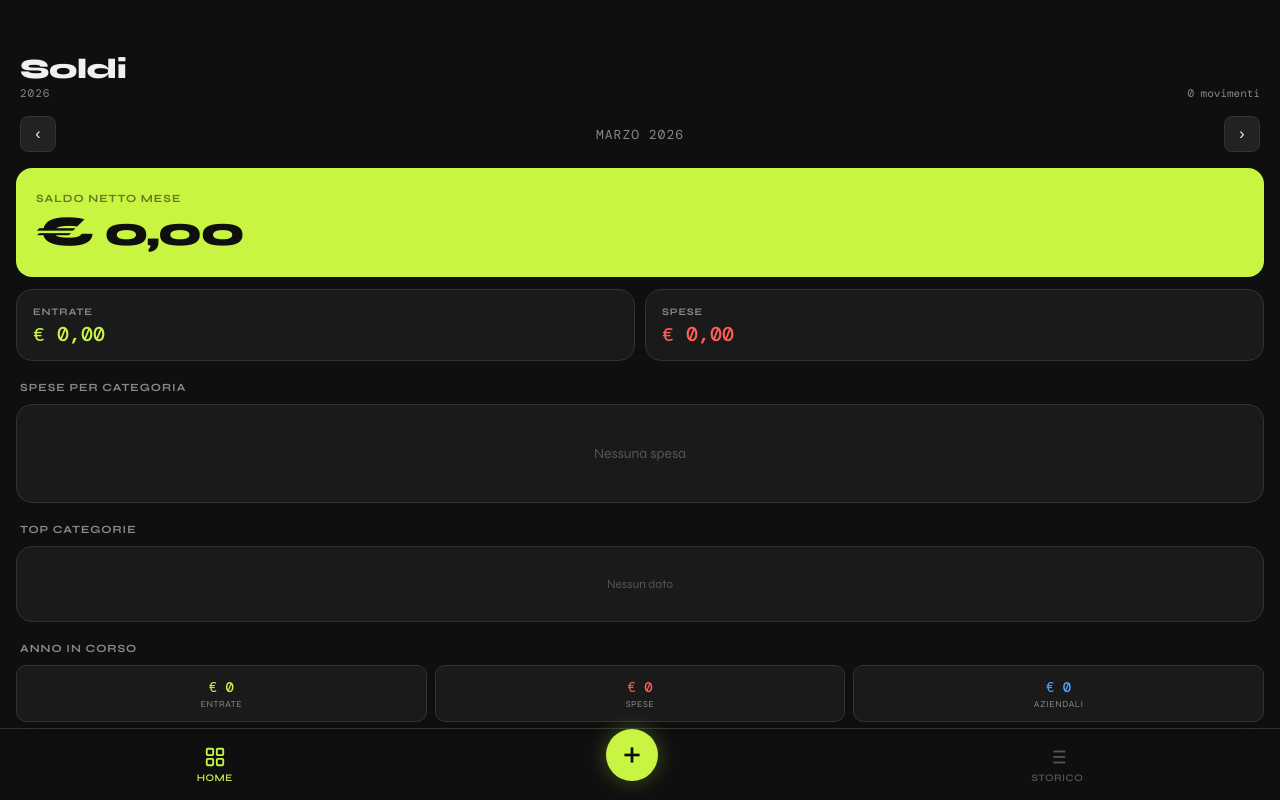
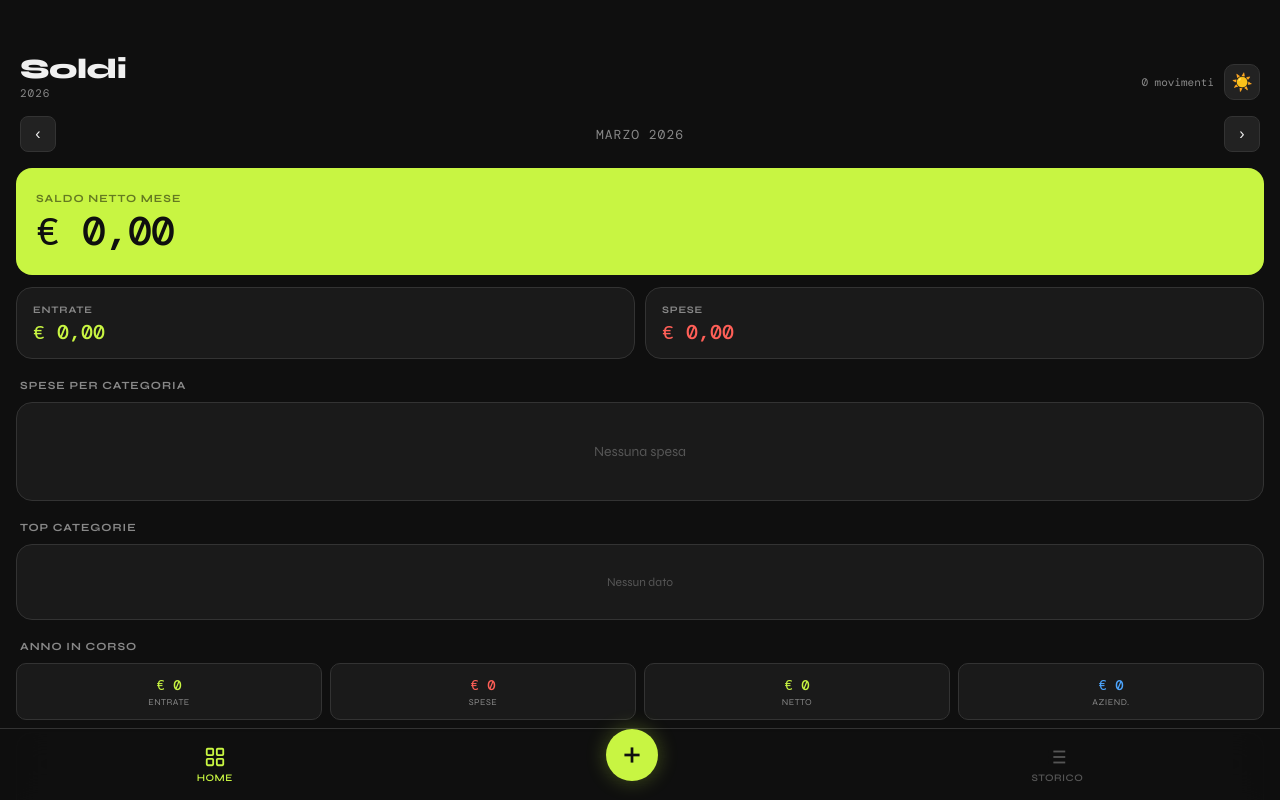
Before and after one commit to Fangwolf95/my-finance-app, a plain HTML site: page index.html in a window 1280 px wide. Drawn offline with nearby package versions, Linux system fonts and the light colour scheme.

Commit message:
Add files via upload

```diff
--- a/index.html
+++ b/index.html
@@ -34,7 +34,41 @@
     --nav-h: 72px;
     --font-display: 'Syne', sans-serif;
     --font-mono: 'DM Mono', monospace;
-  }
+    --nav-bg: rgba(15,15,15,0.92);
+    --modal-overlay: rgba(0,0,0,0.7);
+  }
+
+  body.light {
+    --bg: #f5f5f2;
+    --bg2: #ffffff;
+    --bg3: #ebebea;
+    --bg4: #dededd;
+    --border: #d0d0ce;
+    --text: #1a1a1a;
+    --text2: #666666;
+    --text3: #aaaaaa;
+    --accent: #7ab800;
+    --accent-dim: rgba(122,184,0,0.12);
+    --accent-dim2: rgba(122,184,0,0.06);
+    --red: #d93025;
+    --red-dim: rgba(217,48,37,0.10);
+    --blue: #1a73e8;
+    --blue-dim: rgba(26,115,232,0.10);
+    --orange: #e37400;
+    --orange-dim: rgba(227,116,0,0.10);
+    --nav-bg: rgba(245,245,242,0.92);
+    --modal-overlay: rgba(0,0,0,0.4);
+  }
+
+  body.light .balance-card { background: var(--accent); }
+  body.light .balance-amount { color: #fff; }
+  body.light .balance-label { color: rgba(255,255,255,0.7); }
+  body.light .nav-btn.add-btn { background: var(--accent); box-shadow: 0 0 20px rgba(122,184,0,0.25); }
+  body.light .toggle.on { background: var(--accent); border-color: var(--accent); }
+  body.light .toggle.on .toggle-thumb { background: #fff; }
+  body.light .type-btn.active.income { background: var(--accent); color: #fff; }
+  body.light .save-btn { color: #fff; }
+  body.light .btn-save { color: #fff; }
 
   * { margin: 0; padding: 0; box-sizing: border-box; -webkit-tap-highlight-color: transparent; }
 
@@ -85,7 +119,7 @@
     position: fixed;
     bottom: 0; left: 0; right: 0;
     height: var(--nav-h);
-    background: rgba(15,15,15,0.92);
+    background: var(--nav-bg);
     backdrop-filter: blur(20px);
     -webkit-backdrop-filter: blur(20px);
     border-top: 1px solid var(--border);
@@ -181,13 +215,15 @@
     margin-bottom: 6px;
   }
   .balance-amount {
-    font-size: 42px;
-    font-weight: 800;
+    font-family: var(--font-mono);
+    font-size: clamp(24px, 8vw, 40px);
+    font-weight: 500;
     color: #0f0f0f;
-    letter-spacing: -2px;
+    letter-spacing: -1px;
     line-height: 1;
-  }
-  .balance-amount.negative { color: rgba(0,0,0,0.6); }
+    word-break: break-all;
+  }
+  .balance-amount.negative { color: rgba(0,0,0,0.5); }
 
   .stats-row {
     display: grid;
@@ -598,7 +634,7 @@
     display: none;
     position: fixed;
     inset: 0;
-    background: rgba(0,0,0,0.7);
+    background: var(--modal-overlay);
     backdrop-filter: blur(4px);
     z-index: 200;
     align-items: flex-end;
@@ -756,7 +792,7 @@
   /* anno section */
   .year-stats {
     display: grid;
-    grid-template-columns: repeat(3, 1fr);
+    grid-template-columns: repeat(4, 1fr);
     gap: 8px;
     margin-bottom: 12px;
   }
@@ -782,6 +818,31 @@
   }
 
   input[type="hidden"] { display: none; }
+
+  /* theme toggle btn */
+  .theme-btn {
+    width: 36px; height: 36px;
+    background: var(--bg3);
+    border: 1px solid var(--border);
+    border-radius: 10px;
+    display: flex; align-items: center; justify-content: center;
+    cursor: pointer;
+    font-size: 17px;
+    flex-shrink: 0;
+    transition: background 0.2s;
+  }
+
+  /* anno chart */
+  .anno-chart-wrap { overflow-x: auto; }
+  .anno-chart-wrap::-webkit-scrollbar { display: none; }
+  .anno-svg { display: block; }
+  .anno-bar-income { fill: var(--accent); opacity: 0.85; }
+  .anno-bar-expense { fill: var(--red); opacity: 0.7; }
+  .anno-line { fill: none; stroke: var(--blue); stroke-width: 1.5; stroke-linecap: round; stroke-linejoin: round; }
+  .anno-dot { fill: var(--blue); }
+  .anno-label { font-family: var(--font-mono); font-size: 9px; fill: var(--text3); text-anchor: middle; }
+  .anno-label-cur { fill: var(--text2); font-weight: 500; }
+  .anno-zero { stroke: var(--border); stroke-width: 1; stroke-dasharray: 3 3; }
 </style>
 </head>
 <body>
@@ -796,8 +857,9 @@
       <div class="topbar-title">Soldi</div>
       <div class="topbar-sub" id="dash-year-label">2025</div>
     </div>
-    <div style="font-size:11px;color:var(--text2);font-family:var(--font-mono);text-align:right;">
+    <div style="font-size:11px;color:var(--text2);font-family:var(--font-mono);text-align:right;display:flex;align-items:center;gap:10px">
       <div id="dash-tx-count">0 movimenti</div>
+      <button class="theme-btn" id="theme-btn" onclick="toggleTheme()" title="Cambia tema">☀️</button>
     </div>
   </div>
   <div class="scroll-area">
@@ -851,8 +913,10 @@
     <!-- anno -->
     <div class="section-title">Anno in corso</div>
     <div class="year-stats" id="year-stats"></div>
-    <div class="card">
-      <div class="trend-chart" id="trend-chart"></div>
+    <div class="card" style="padding:16px 12px 12px">
+      <div class="anno-chart-wrap">
+        <div id="trend-chart"></div>
+      </div>
     </div>
 
     <!-- recenti -->
@@ -1304,10 +1368,14 @@ function renderYearStats(y) {
   const inc = yearTx.filter(t => t.type === 'income').reduce((s,t) => s+t.amount, 0);
   const exp = yearTx.filter(t => t.type === 'expense').reduce((s,t) => s+t.amount, 0);
   const biz = yearTx.filter(t => t.type === 'expense' && t.biz).reduce((s,t) => s+t.amount, 0);
+  const netto = inc - exp;
+  const nettoColor = netto >= 0 ? 'var(--accent)' : 'var(--red)';
+  const nettoSign = netto >= 0 ? '' : '−';
   document.getElementById('year-stats').innerHTML = `
     <div class="year-stat"><div class="year-stat-val" style="color:var(--accent)">${fmtShort(inc)}</div><div class="year-stat-lbl">Entrate</div></div>
     <div class="year-stat"><div class="year-stat-val" style="color:var(--red)">${fmtShort(exp)}</div><div class="year-stat-lbl">Spese</div></div>
-    <div class="year-stat"><div class="year-stat-val" style="color:var(--blue)">${fmtShort(biz)}</div><div class="year-stat-lbl">Aziendali</div></div>`;
+    <div class="year-stat"><div class="year-stat-val" style="color:${nettoColor}">${nettoSign}${fmtShort(Math.abs(netto))}</div><div class="year-stat-lbl">Netto</div></div>
+    <div class="year-stat"><div class="year-stat-val" style="color:var(--blue)">${fmtShort(biz)}</div><div class="year-stat-lbl">Aziend.</div></div>`;
 }
 
 function renderTrend(y) {
@@ -1317,17 +1385,69 @@ function renderTrend(y) {
     const tx = transactions.filter(t => { const d = new Date(t.date); return d.getFullYear() === y && d.getMonth() === i; });
     const inc = tx.filter(t => t.type === 'income').reduce((s,t) => s+t.amount, 0);
     const exp = tx.filter(t => t.type === 'expense').reduce((s,t) => s+t.amount, 0);
-    return { lbl, balance: inc - exp, month: i };
+    return { lbl, inc, exp, balance: inc - exp, month: i };
   });
-  const maxAbs = Math.max(...data.map(d => Math.abs(d.balance)), 1);
-  el.innerHTML = data.map(d => {
-    const h = Math.max(Math.round(Math.abs(d.balance) / maxAbs * 50), 2);
+
+  const maxVal = Math.max(...data.map(d => Math.max(d.inc, d.exp)), 1);
+  const chartH = 90, barW = 14, gap = 6, colW = barW * 2 + gap + 4;
+  const totalW = colW * 12 + 8;
+  const topPad = 20, botPad = 20;
+
+  // cumulative line points
+  let cumSum = 0;
+  const linePoints = data.map((d, i) => {
+    cumSum += d.balance;
+    const x = i * colW + colW / 2 + 4;
+    return { x, val: cumSum, lbl: d.lbl, month: d.month };
+  });
+
+  const cumMax = Math.max(...linePoints.map(p => Math.abs(p.val)), 1);
+  // scale line to top half of chart area
+  const lineScale = (chartH * 0.45) / cumMax;
+  const lineBase = topPad + chartH * 0.5;
+
+  let svgContent = '';
+
+  // bars
+  data.forEach((d, i) => {
+    const x = i * colW + 4;
     const isCur = d.month === now.getMonth() && y === now.getFullYear();
-    return `<div class="trend-col">
-      <div class="trend-bar-wrap"><div class="trend-bar ${isCur ? 'current' : 'positive'}" style="height:${h}px"></div></div>
-      <div class="trend-lbl ${isCur ? 'current' : ''}">${d.lbl}</div>
+    const incH = Math.max(1, (d.inc / maxVal) * chartH * 0.8);
+    const expH = Math.max(1, (d.exp / maxVal) * chartH * 0.8);
+    const barBase = topPad + chartH - botPad + 8;
+    const incX = x, expX = x + barW + 2;
+    const opacity = isCur ? '1' : '0.5';
+    svgContent += `<rect class="anno-bar-income" x="${incX}" y="${barBase - incH}" width="${barW}" height="${incH}" rx="2" opacity="${opacity}"/>`;
+    svgContent += `<rect class="anno-bar-expense" x="${expX}" y="${barBase - expH}" width="${barW}" height="${expH}" rx="2" opacity="${opacity}"/>`;
+    // label
+    const lblClass = isCur ? 'anno-label anno-label-cur' : 'anno-label';
+    svgContent += `<text class="${lblClass}" x="${x + colW/2 - 2}" y="${topPad + chartH + 2}">${d.lbl}</text>`;
+  });
+
+  // zero line for cumulative
+  svgContent += `<line class="anno-zero" x1="0" y1="${lineBase}" x2="${totalW}" y2="${lineBase}"/>`;
+
+  // cumulative line
+  const pts = linePoints.map(p => {
+    const ly = lineBase - p.val * lineScale;
+    return `${p.x},${ly}`;
+  }).join(' ');
+  svgContent += `<polyline class="anno-line" points="${pts}"/>`;
+
+  // dots on line
+  linePoints.forEach(p => {
+    const ly = lineBase - p.val * lineScale;
+    const isCur = p.month === now.getMonth() && y === now.getFullYear();
+    svgContent += `<circle class="anno-dot" cx="${p.x}" cy="${ly}" r="${isCur ? 4 : 2.5}" opacity="${isCur ? 1 : 0.6}"/>`;
+  });
+
+  const svgH = topPad + chartH + botPad + 4;
+  el.innerHTML = `<svg class="anno-svg" width="${totalW}" height="${svgH}" viewBox="0 0 ${totalW} ${svgH}">${svgContent}</svg>
+    <div style="display:flex;gap:14px;margin-top:8px;font-size:10px;color:var(--text2);font-family:var(--font-mono)">
+      <span style="display:flex;align-items:center;gap:4px"><span style="width:10px;height:6px;background:var(--accent);opacity:0.85;border-radius:2px;display:inline-block"></span>Entrate</span>
+      <span style="display:flex;align-items:center;gap:4px"><span style="width:10px;height:6px;background:var(--red);opacity:0.7;border-radius:2px;display:inline-block"></span>Uscite</span>
+      <span style="display:flex;align-items:center;gap:4px"><span style="width:10px;height:2px;background:var(--blue);display:inline-block"></span>Saldo cumulativo</span>
     </div>`;
-  }).join('');
 }
 
 function renderRecent(txList) {
@@ -1637,8 +1757,20 @@ function importData(input) {
   input.value = '';
 }
 
+// ── THEME ──
+function toggleTheme() {
+  const isLight = document.body.classList.toggle('light');
+  localStorage.setItem('soldi_theme', isLight ? 'light' : 'dark');
+  document.getElementById('theme-btn').textContent = isLight ? '🌙' : '☀️';
+}
+
 // ── INIT ──
 load();
+// Restore theme
+if (localStorage.getItem('soldi_theme') === 'light') {
+  document.body.classList.add('light');
+  document.getElementById('theme-btn').textContent = '🌙';
+}
 // Set dashboard to current month
 currentDashMonth = new Date().getMonth();
 currentDashYear = new Date().getFullYear();
```
